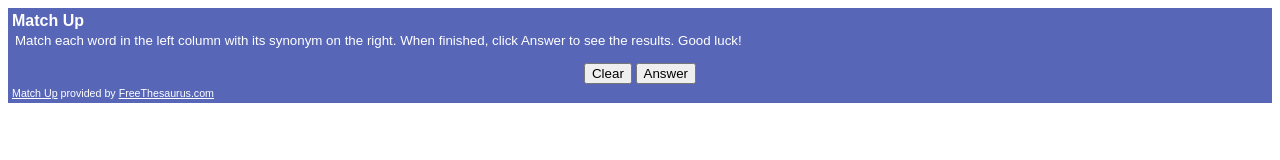
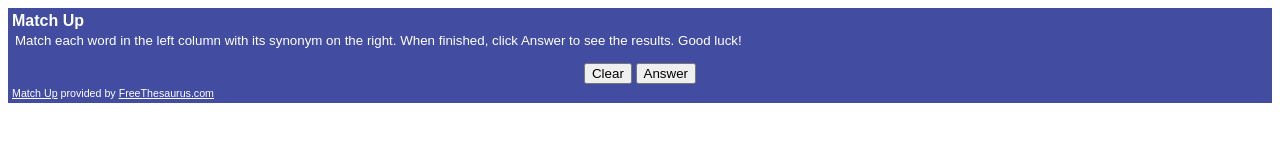
Before and after one commit to astromundi/matchup-word-game, a plain HTML site: page index.html in a window 1280 px wide. Drawn offline with Linux system fonts and the light colour scheme.

Commit message:
Update index.html

```diff
--- a/index.html
+++ b/index.html
@@ -1,8 +1,8 @@
 <!--Match Up by FreeThesaurus.com-->
-<div style="width:;position:relative;background-color:#5766B7;padding:4px">
+<div style="width:;position:relative;background-color:#424CA0;padding:4px">
 <div style="font:bold 12pt Arial;color:#FFFFFF">Match Up</div>
 <style>
-#MatchUp {width:100%;border:none;background-color:#5766B7}
+#MatchUp {width:100%;border:none;background-color:#424CA0}
 #MatchUp TD {font:normal 10pt Arial;color:#FFFFFF}
 #MatchUp A {color:#FFFFFF}
 #tfd_MatchUp INPUT.tfd_txt {border:1px #777 solid;height:16pt;font-size:10pt;width:100px;cursor:pointer;margin-top:2px;margin-right:4px;text-align:center}
```
